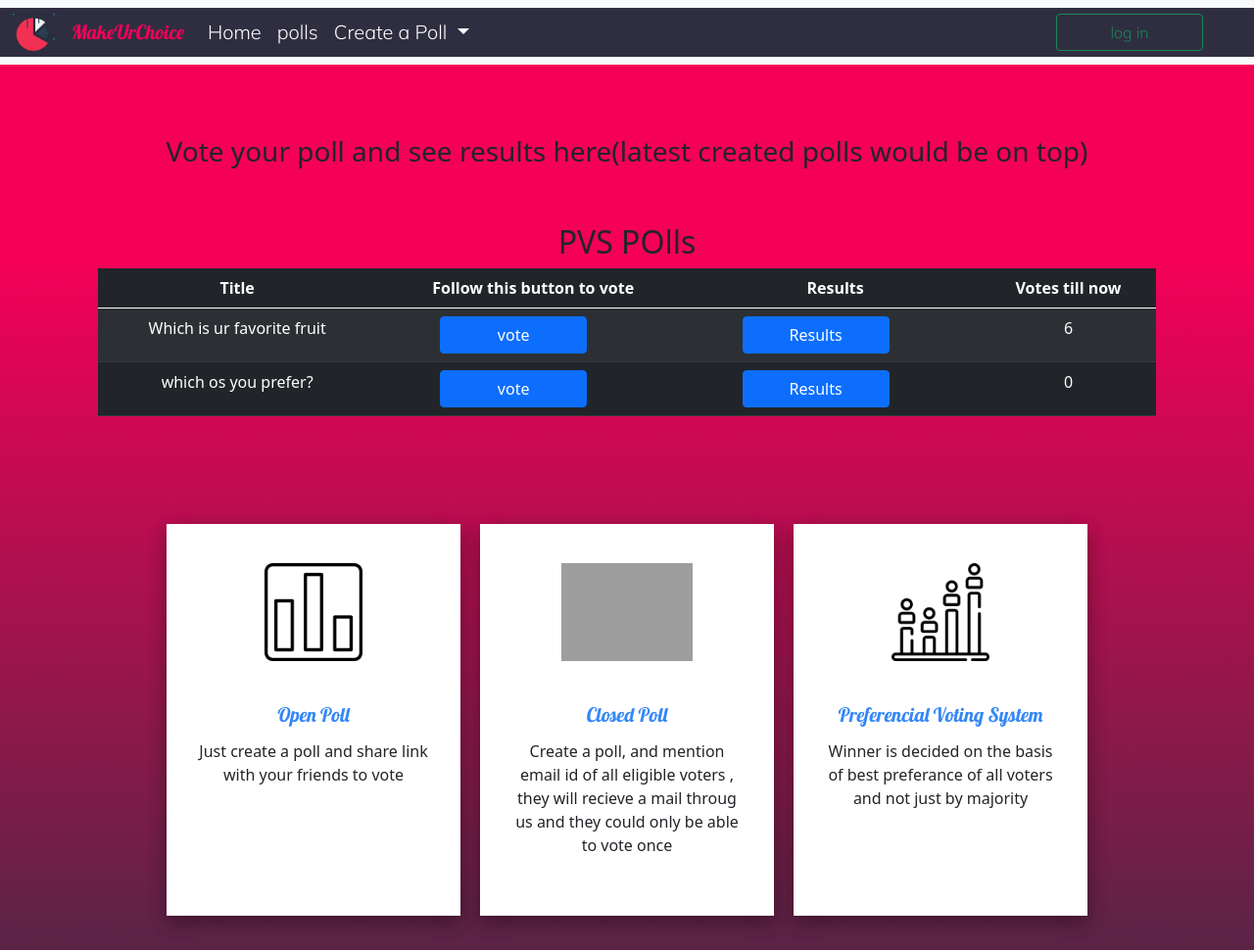
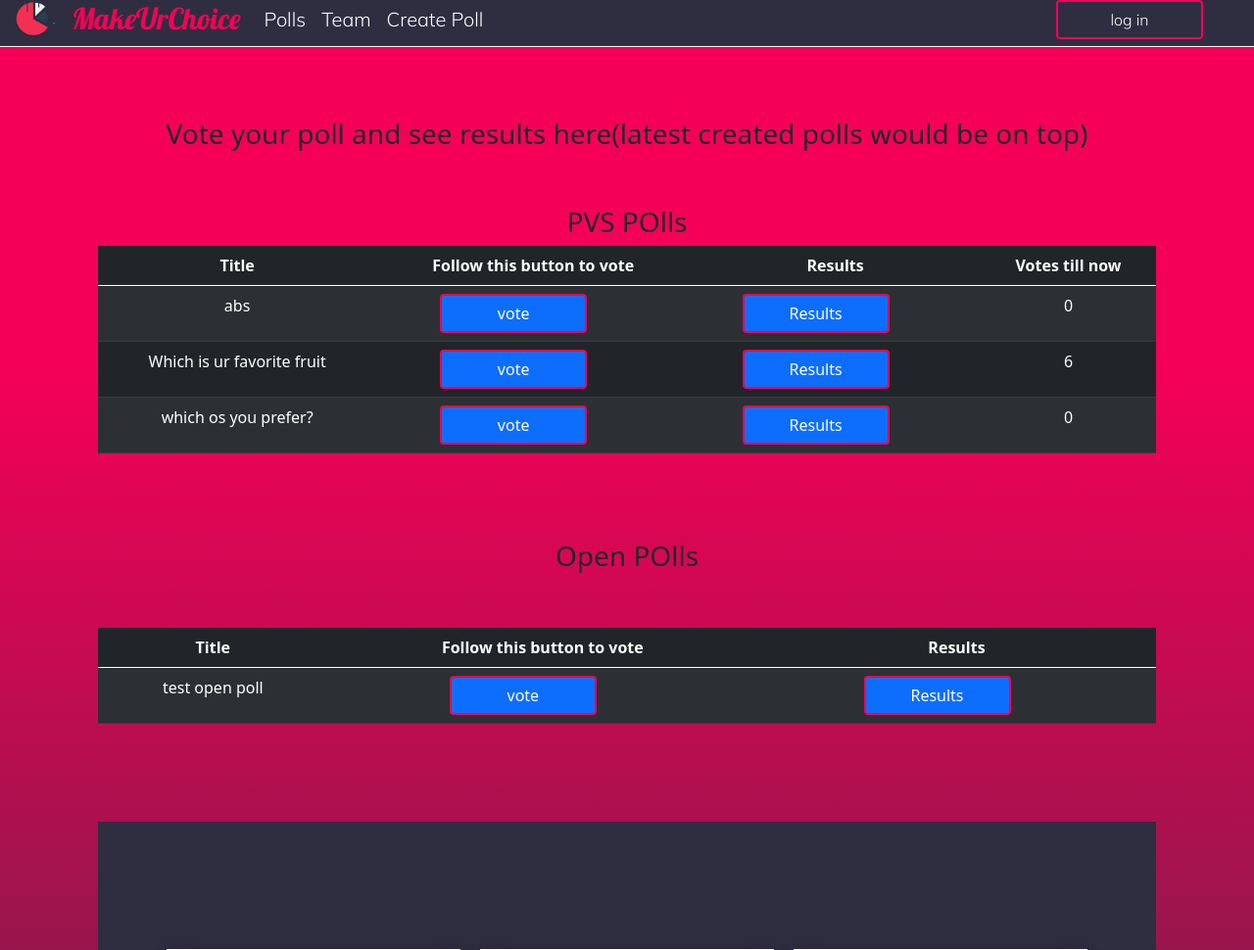
Before and after one commit to beingOptimusP/MakeUrChoice, a Django app: page /Tpolls in a window 1280 px wide. Shown: the top 970 px of the page at 98% size. Run offline with Django 3.2, Linux system fonts and the light colour scheme; data comes from the database, SQL or seed files in the repository; some libraries are stand-ins or nearby versions; grey boxes are pictures that could not be loaded.

Commit message:
added open poll

```diff
--- a/polling/forms.py
+++ b/polling/forms.py
@@ -8,4 +8,4 @@ class PollForm(ModelForm):
         fields = ["Title","o1","o2","o3","o4","on1","on2","on3","on4","one_1","two_1","three_1","four_1"]
     class Meta:
         model = OpenPoll
-        fields = ["Title","o1","o2","o3","o4","on1","on2","on3","on4"]
+        fields = ["title","o1","o2","o3","o4","on1","on2","on3","on4"]
--- a/polling/models.py
+++ b/polling/models.py
@@ -20,11 +20,11 @@ class CreatPoll(models.Model):
 
 
 class OpenPoll(models.Model):
-    Title = models.TextField()
-    o1 = models.CharField( max_length=50)
-    o2 = models.CharField( max_length=50)
-    o3 = models.CharField( max_length=50)
-    o4 = models.CharField( max_length=50)
+    title = models.TextField()
+    o1 = models.TextField()
+    o2 = models.TextField()
+    o3 = models.TextField()
+    o4 = models.TextField()
     on1= models.IntegerField(default=0)
     on2= models.IntegerField(default=0)
     on3= models.IntegerField(default=0)
--- a/polling/urls.py
+++ b/polling/urls.py
@@ -9,5 +9,6 @@ urlpatterns = [
     path('pollResult/<poll_id>/',views.pollResult,name='result'),
     path('Tpolls',views.Tpolls,name='Tpolls'),
     path('Teams',views.Teams,name="Team"),
-    path('Openpoll/<poll_id>/',views.OpenPoll,name='open')
+    path('Openpoll/<poll_id>/',views.OpePoll,name='open'),
+    path('openResult/<poll_id>/',views.OpenResult,name='openResult')
 ]
--- a/polling/views.py
+++ b/polling/views.py
@@ -7,22 +7,36 @@ from django.core.mail import send_mail as sm
 def index(request):
     return render(request,'index.html')
 
+
+#create poll
 def create(request):
     if request.method == 'POST':
-        select=request.POST['polltype']
+        if request.POST['polltype'] == 'preference':
+            select=request.POST['polltype']
 
-        title=request.POST['Title']
-        o1=request.POST['o1']
-        o2=request.POST['o2']
-        o3=request.POST['o3']
-        o4=request.POST['o4']
+            title=request.POST['Title1']
+            o1=request.POST['o1']
+            o2=request.POST['o2']
+            o3=request.POST['o3']
+            o4=request.POST['o4']
 
-        create=CreatPoll(Title=title,o1=o1,o2=o2,o3=o3,o4=o4)
-        create.save()
+            create=CreatPoll(Title=title,o1=o1,o2=o2,o3=o3,o4=o4)
+            create.save()
 
 
 
-        return redirect('Tpolls')
+            return redirect('Tpolls')
+
+        else:
+            title=request.POST['Title1']
+            o1=request.POST['o1']
+            o2=request.POST['o2']
+            o3=request.POST['o3']
+            o4=request.POST['o4']
+            create=OpenPoll(title=title,o1=o1,o2=o2,o3=o3,o4=o4)
+            create.save()
+            return redirect('Tpolls')
+
     else:
         form = PollForm()
 
@@ -34,15 +48,20 @@ def create(request):
     return render(request,'createpoll.html',context)
 
 
+#polls display
 def Tpolls(request):
+    op=OpenPoll.objects.all()
     o=CreatPoll.objects.all()
-    # objects_Open=OpenPoll.objects.all()
+
 
     context={
-        'poll':o
+        'poll':o,
+        'poll1':op
     }
     return render(request,'Tpolls.html',context)
 
+
+#PVS poll
 def CreatePoll(request,poll_id):
     poll=CreatPoll.objects.get(pk=poll_id)
     if request.method == 'POST':
@@ -77,6 +96,8 @@ def CreatePoll(request,poll_id):
     return render(request,'poll.html',context)
 
 
+
+#polls results
 def pollResult(request,poll_id):
     poll=CreatPoll.objects.get(pk=poll_id)
 
@@ -106,29 +127,42 @@ def pollResult(request,poll_id):
 
     return render(request,'pollresult.html',context)
 
+#team
 def Teams(request):
     return render(request,'team.html')
 
 
-def OpenPoll(request,poll_id):
-    # if request.method == 'POST':
+#open poll
+def OpePoll(request,poll_id):
+    poll=OpenPoll.objects.get(pk=poll_id)
+    if request.method == 'POST':
+        win=request.POST['p']
+        if win == poll.o1:
+            poll.on1+=1
+        if win == poll.o2:
+            poll.on2+=1
+        if win == poll.o3:
+            poll.on3+=1
+        if win == poll.o4:
+            poll.on4+=1
 
-    #     poll=OpenPoll.objects.get(pk=poll_id)
-    #     on1=int(request.POST['on1'])
-    #     on2=int(request.POST['on2'])
-    #     on3=int(request.POST['on3'])
-    #     on4=int(request.POST['on4'])
+        poll.save()
+
+        return HttpResponseRedirect('/openResult/%d/'%poll.id)
+    context={
+        'poll':poll
+    }
+    return render(request,'openpoll.html',context)
 
 
-    #     poll.on1+=int(request.POST['on1'])
-    #     poll.on2+=int(request.POST['on2'])
-    #     poll.on3+=int(request.POST['on3'])
-    #     poll.on4+=int(request.POST['on4'])
-    #     poll.save()
-
-    #     return redirect('Tpolls')
-    # poll=CreatPoll.objects.get(pk=poll_id)
-    # context={
-    #     'poll':poll
-    # }
-    return render(request,'openpoll.html',context)
+def OpenResult(request,poll_id):
+    poll=OpenPoll.objects.get(pk=poll_id)
+    ar=[poll.on1,poll.on2,poll.on3,poll.on4]
+    arr=[poll.o1,poll.o2,poll.o3,poll.o4]
+    imax=ar.index(max(ar))
+    Max=arr[imax]
+    context={
+        'win':Max,
+        'poll':poll
+    }
+    return render(request,'OpenResult.html',context)
--- a/static/index.css
+++ b/static/index.css
@@ -17,11 +17,14 @@
 
  /* css for nav bar start here*/
 
+    .navbar{
+        height: 48px;
+    }
 
     .navbar-brand {
         font-family: 'Lobster', cursive;
         font-size: 30px;
-
+        background: #2f2e41;
 
     }
 
@@ -459,8 +462,4 @@
         display: block;
     }
 
-
-
-
-
-   }
+    }
--- a/templates/Tpolls.html
+++ b/templates/Tpolls.html
@@ -4,7 +4,7 @@
 <br><br><br>
 <center><h3 class="h3" >Vote your poll and see results here(latest created polls would be on top)</h3></center><br><br>
 
-<center><h2>PVS POlls</h2></center>
+<center><h3>PVS POlls</h3></center>
 
     <div class="coont" style="margin-left: 100px;margin-right:100px">
         <center>
@@ -51,18 +51,20 @@
     </div>
 
 
+<br><br><br>
 
+<center>
+    <h3>Open POlls</h3>
+</center>
 
-<!-- {% for i in poll1 %}
+<br><br>
+
 <div class="coont" style="margin-left: 100px;margin-right:100px">
     <center>
         <table class="table table-striped table-dark">
             <center>
                 <thead>
                     <tr>
-                        <th>
-                            <center>S.no</center>
-                        </th>
                         <th>
                             <center>Title</center>
                         </th>
@@ -75,27 +77,26 @@
                     </tr>
                 </thead>
             </center>
+        {% for i in poll1 reversed %}
             <tbody>
                 <tr>
                     <td>
-                        <center>{{i.id}}</center>
+                        <center>{{i.title}} <i class="fas fa-arrows-alt-h"> </i></center>
                     </td>
-                    <td>
-                        <center>{{i.Title}} <i class="fas fa-arrows-alt-h"> </i></center>
-                    </td>
-                    <td><a href="{% url 'poll' i.id %}">
+                    <td><a href="{% url 'open' i.id %}">
                             <center><button class="btn btn-primary">vote</button></center>
                         </a></td>
-                    <td><a href="{% url 'result' i.id %}">
+                    <td><a href="{% url 'openResult' i.id %}">
                             <center><button class="btn btn-primary">Results</button></center>
                         </a></td>
                 </tr>
+        {% endfor %}
             </tbody>
         </table>
     </center>
 </div>
 
 
-{% endfor %} -->
+
 
 {% endblock %}
--- a/templates/base.html
+++ b/templates/base.html
@@ -21,15 +21,21 @@
     <script src="https://cdn.jsdelivr.net/npm/bootstrap@5.0.0-beta3/dist/js/bootstrap.min.js"
         integrity="sha384-j0CNLUeiqtyaRmlzUHCPZ+Gy5fQu0dQ6eZ/xAww941Ai1SxSY+0EQqNXNE6DZiVc"
         crossorigin="anonymous"></script>
-
+    <link rel="stylesheet" href={% static "index.css" %}>
+    <style>
+        *{
+            margin: 0;
+            padding: 0;
+        }
+    </style>
 </head>
 
 <body>
 
     <!-- nav bar -->
 
-    <nav class="navbar navbar-expand-lg navbar-light bg-light">
-        <div class="container-fluid">
+   <nav class="navbar navbar-expand-lg navbar-light bg-light">
+        <div style="margin-top:-9px;" class="container-fluid">
             <a class="navbar-brand" href="{% url 'home' %}">
                 <img src={% static "voting-poll1.png" %} alt="" width="45" height="40" class="d-inline-block align-top">
             </a>
@@ -41,34 +47,22 @@
             </button>
             <div class="collapse navbar-collapse" id="navbarSupportedContent">
                 <ul class="navbar-nav me-auto mb-2 mb-lg-0">
-                    <li class="nav-item">
-                        <a class="nav-link active" aria-current="page" href="{% url 'home' %}"
-                            style="color:white;">Home</a>
-                    </li>
-                    <li class="nav-item">
-                        <a class="nav-link active" aria-current="page" href="{% url 'Tpolls' %}"
-                            style="color:white;">polls</a>
-                    </li>
                     <!-- <li class="nav-item">
                         <a class="nav-link" href="#about" style="color:white;">About Us</a>
                     </li> -->
-                    <li class="nav-item dropdown">
-                        <a class="nav-link dropdown-toggle" href="{% url 'create' %}" id="navbarDropdown" role="button"
-                            data-bs-toggle="dropdown" aria-expanded="false" style="color:white;">
-                            Create a Poll
-                        </a>
-                        <ul class="dropdown-menu" aria-labelledby="navbarDropdown">
-                            <li><a class="dropdown-item" href="#">Action</a></li>
-                            <li><a class="dropdown-item" href="#">Another action</a></li>
-                            <li>
-                                <hr class="dropdown-divider">
-                            </li>
-                            <li><a class="dropdown-item" href="#">Something else here</a></li>
-                        </ul>
+                    <li class="nav-item">
+                        <a class="nav-link" href="{% url 'Tpolls' %}" style="color:white;">Polls</a>
+                    </li>
+                    <li class="nav-item">
+                        <a class="nav-link" href="{% url 'Team' %}" style="color:white;">Team</a>
+                    </li>
+                    <li class="nav-item">
+                        <a class="nav-link" href="{% url 'create' %}" id="navbarDropdown"  style="color:white;">Create Poll</a>
                     </li>
 
                 </ul>
 
+                <!--log in and sign up button -->
 
                 <button class="btn btn-outline-success" type="submit">log in</button>
 
```
Also changed, not shown: templates/OpenResult.html (added, +35 -0 lines), templates/code.html (added, +37 -0 lines), templates/createpoll.html (+4 -5 lines), templates/index.html (+2 -13 lines), templates/openpoll.html (+6 -6 lines), db.sqlite3, polling/migrations/0013_auto_20210401_2048.py (added).
